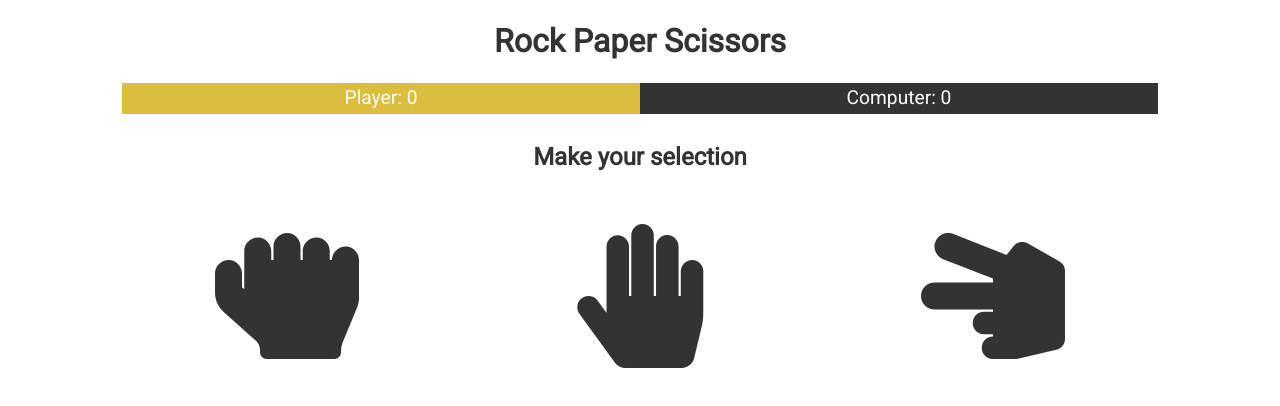
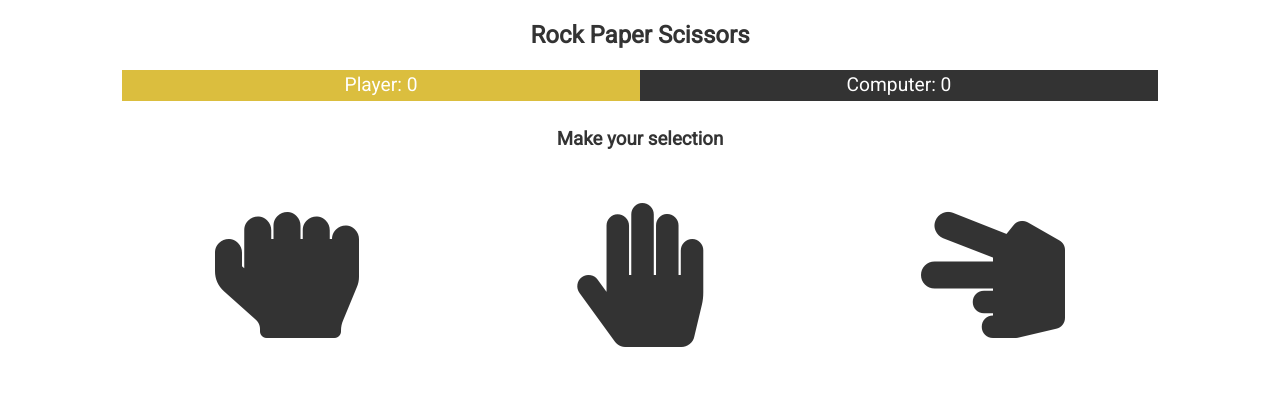
Before and after one commit to intellimat/rock-paper-scissors, a website: page index.html in a window 1280 px wide. Drawn offline with Linux system fonts and the light colour scheme.

Commit message:
changed heading

```diff
--- a/index.html
+++ b/index.html
@@ -12,14 +12,14 @@
     <body>
         <div class="container">
             <header class="header">
-                <h1>Rock Paper Scissors</h1>
+                <h2>Rock Paper Scissors</h2>
                 <button id="restartButton" class="restart-btn">Restart game</button>
             </header>
             <div id="score" class="score">
                 <p id="userScore">Player: 0</p>
                 <p id="computerScore">Computer: 0</p>
             </div>
-            <h2>Make your selection</h2>
+            <h3>Make your selection</h3>
             <div class="choices grid-container">
                 <i id="rock"        class="choice fas fa-hand-rock"></i>
                 <i id="paper"       class="choice fas fa-hand-paper"></i>
```
